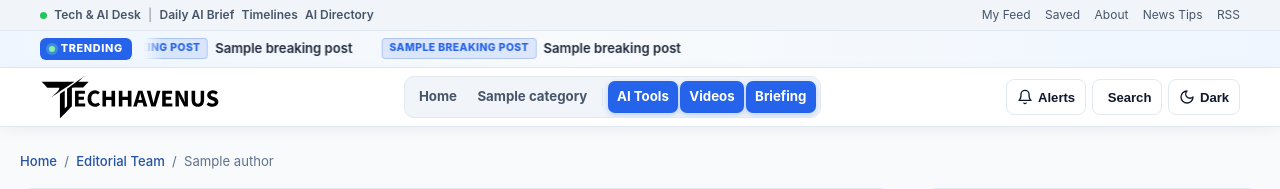
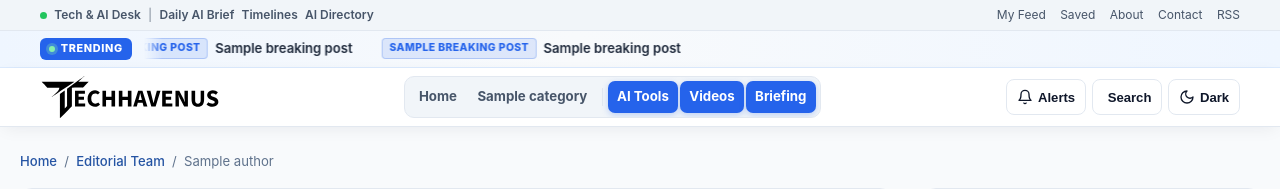
Before and after one commit to Morsalen0220/us, a Node project: template views/public/author.ejs in a window 1280 px wide. Shown: the top 189 px of the page. Run offline with Node 20 templates, Linux system fonts and the light colour scheme; the template is opened without the code that fills it: most values are stand-ins (such as "Sample title", 1, 10 or a date in 2020); grey boxes marked "Sample" are stand-in pictures.

Commit message:
Change 'News Tips' to 'Contact' in headercontact

```diff
--- a/views/partials/header.ejs
+++ b/views/partials/header.ejs
@@ -12,7 +12,7 @@
       <a href="/my-feed">My Feed</a>
       <a href="/saved">Saved</a>
       <a href="/about">About</a>
-      <a href="/contact">News Tips</a>
+      <a href="/contact">Contact</a>
       <a href="/rss.xml">RSS</a>
     </nav>
   </div>
@@ -144,7 +144,7 @@
     <div class="mobile-drawer-section-title">Publisher</div>
     <div class="mobile-drawer-links">
       <a href="/about" class="nav-link <%= currentPath === '/about' ? 'active' : '' %>"><span>About Editorial Team</span></a>
-      <a href="/contact" class="nav-link <%= currentPath === '/contact' ? 'active' : '' %>"><span>Contact &amp; News Tips</span></a>
+      <a href="/contact" class="nav-link <%= currentPath === '/contact' ? 'active' : '' %>"><span>Contact</span></a>
     </div>
   </nav>
 </aside>
```
